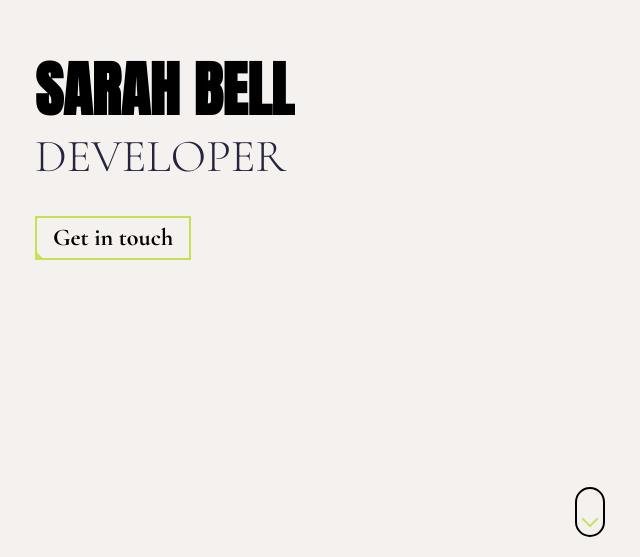
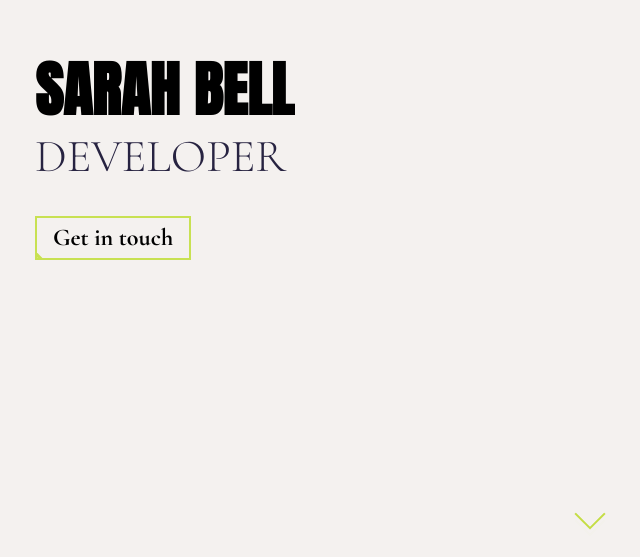
Before and after one commit to sarahbelll/sarahbell.github.io, a plain HTML site: page index.html in a window 1280 px wide. Shown: the part 243-800 px from the top of the page, without its empty margins (50-690 px from the left). Drawn offline with nearby package versions, Linux system fonts and the light colour scheme.

Commit message:
scroll change

```diff
--- a/css/main.css
+++ b/css/main.css
@@ -519,20 +519,19 @@ section .row span {
 }
 .scroll-down {
   height: 50px;
-  width: 30px;
-  border: 2px solid #000;
+  width: 40px;
   border-radius: 50px;
   cursor: pointer;
 }
 .scroll-down::before,
 .scroll-down::after {
-  height: 10px;
-  width: 10px;
+  height: 20px;
+  width: 20px;
   content: "";
   position: absolute;
   top: 20%;
   left: 50%;
-  border: 2px solid #c8e152;
+  border: 2px solid #c2dd3b;
   transform: translate(-50%, -100%) rotate(45deg);
   border-top: none;
   border-left: none;
```
